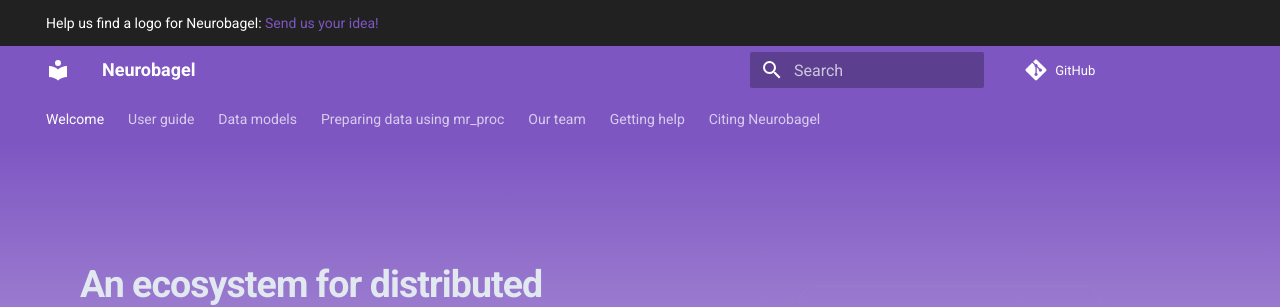
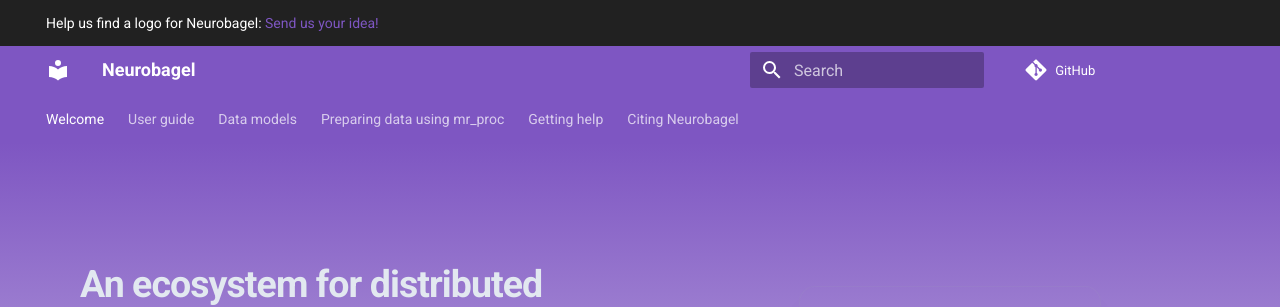
Before and after one commit to neurobagel/develop, an MkDocs documentation site: the page built from docs/docs/index.md, in a window 1280 px wide. Shown: the top 307 px of the page. Built offline with MkDocs 1.6.1 and Material for MkDocs 9.7.7, drawn with Linux system fonts in a browser that asks for light colours; nearby versions of some CDN libraries; comment, search, counter and statistics services are not loaded.

Commit message:
remove standalone contributors page from nav for now

```diff
--- a/docs/mkdocs.yml
+++ b/docs/mkdocs.yml
@@ -42,7 +42,6 @@
       - Pipeline specific instructions:
         - fmriprep: "mr_proc/workflow/proc_pipe/fmriprep.md"
         - mriqc: "mr_proc/workflow/proc_pipe/mriqc.md"
-  - Our team: "team.md"
   - Getting help: "getting_help.md"
   - Citing Neurobagel: "cite.md"
 
```
